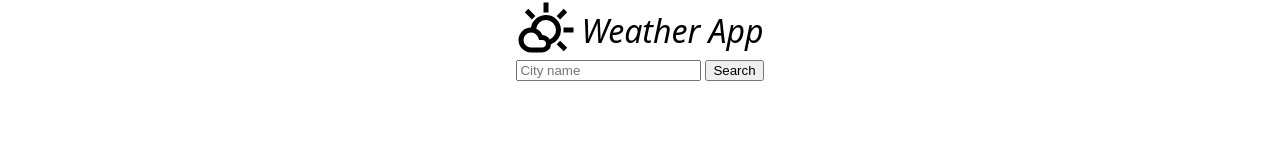
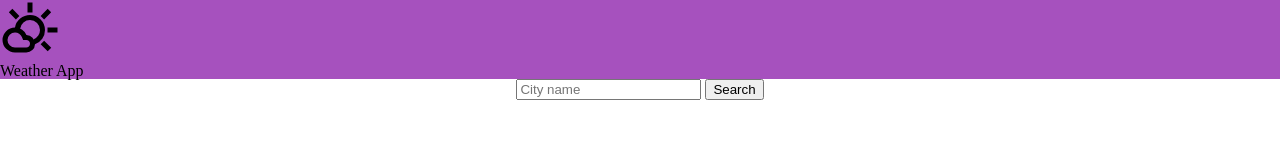
Before and after one commit to martinezdylanok/Weather-app-project, a website with bundled scripts: page index.html in a window 1280 px wide. Built offline with nearby package versions, Linux system fonts and the light colour scheme.

Commit message:
feat(header properties)
Several properties were added to the header element.

```diff
--- a/style.css
+++ b/style.css
@@ -7,12 +7,7 @@ body {
    align-items: center;
 }
 
-.page-name {
-   display: flex;
-   align-items: center;
-   gap: 5px;
+header {
+   width: 100%;
+   background-color: rgba(162, 72, 187, 0.95);
 }
-
-.page-name h1 {
-   font: 400 italic 2rem "system-ui";
-}
```
